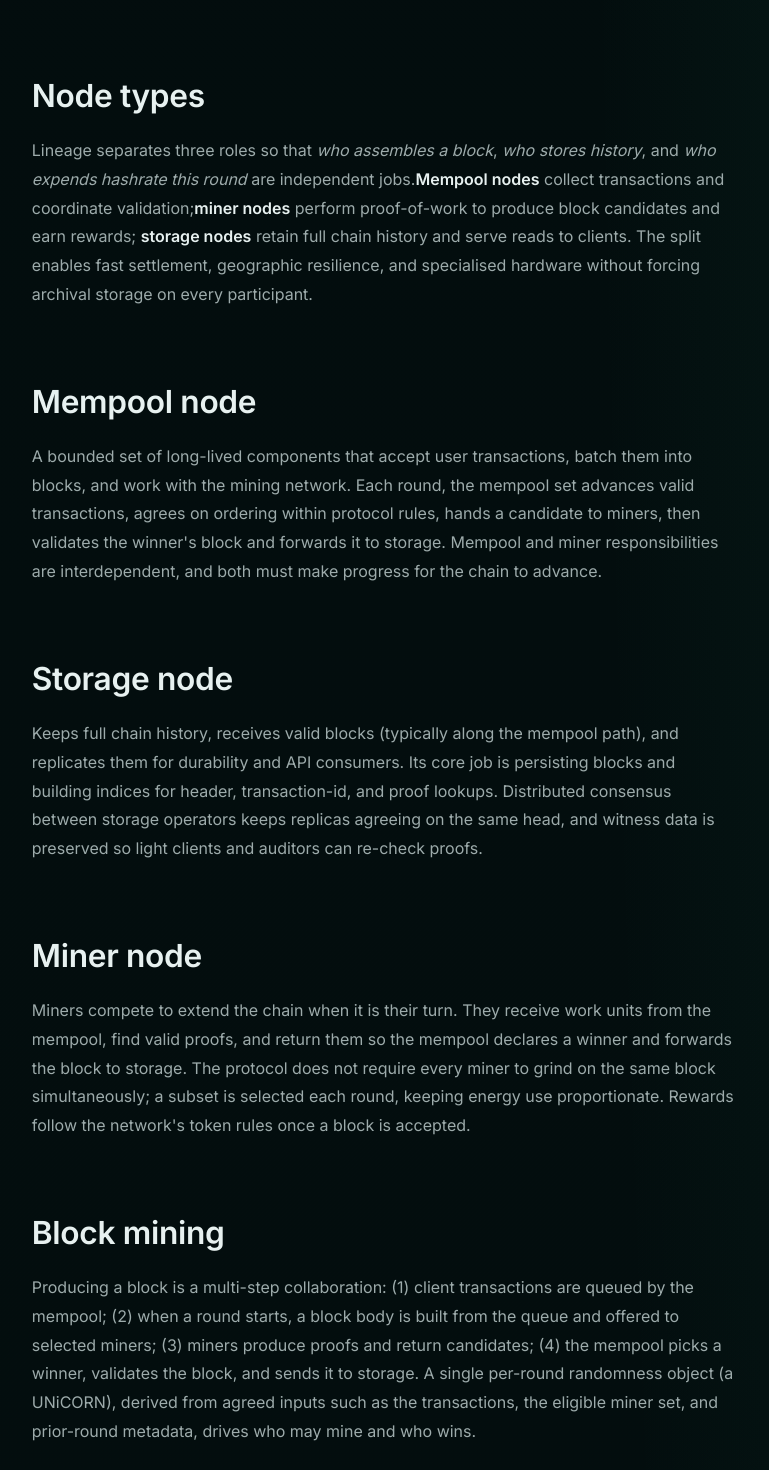
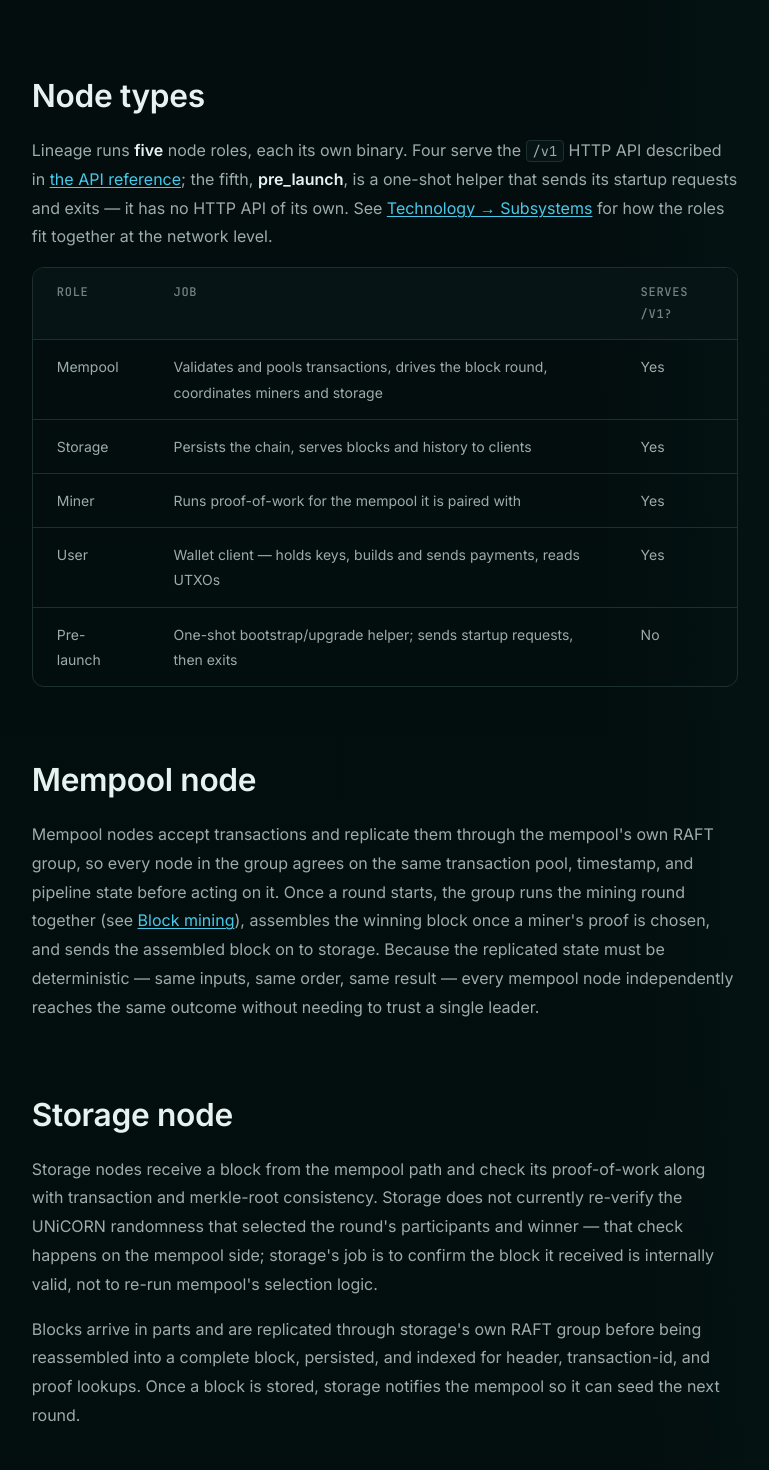
Before and after one commit to lineage-foundation/website, a Next.js app: page /docs in a window 1280 px wide. Shown: the part 7600-9070 px from the top of the page, without its empty margins (421-1190 px from the left). Built offline with nearby package versions, Linux system fonts and the light colour scheme.

Commit message:
docs(concepts): correct node roles to five; deepen mempool/storage/miner

```diff
--- a/app/docs/page.tsx
+++ b/app/docs/page.tsx
@@ -431,48 +431,71 @@ OP_DUP OP_HASH256 <address> OP_EQUALVERIFY OP_CHECKSIG`}</CodeBlock>
               <article id="c-node-types" className={styles.prose}>
                 <h2>Node types</h2>
                 <p>
-                  Lineage separates three roles so that <em>who assembles a block</em>, <em>who stores
-                  history</em>, and <em>who expends hashrate this round</em> are independent jobs.
-                  <strong>Mempool nodes</strong> collect transactions and coordinate validation;
-                  <strong>miner nodes</strong> perform proof-of-work to produce block candidates and
-                  earn rewards; <strong>storage nodes</strong> retain full chain history and serve
-                  reads to clients. The split enables fast settlement, geographic resilience, and
-                  specialised hardware without forcing archival storage on every participant.
+                  Lineage runs <strong>five</strong> node roles, each its own binary. Four serve the{" "}
+                  <code>/v1</code> HTTP API described in <a href="/developers/api">the API reference</a>;
+                  the fifth, <strong>pre_launch</strong>, is a one-shot helper that sends its startup
+                  requests and exits &mdash; it has no HTTP API of its own. See{" "}
+                  <a href="/technology#subsystems">Technology &rarr; Subsystems</a> for how the roles fit
+                  together at the network level.
                 </p>
+                <Table>
+                  <thead>
+                    <tr><th scope="col">Role</th><th scope="col">Job</th><th scope="col">Serves /v1?</th></tr>
+                  </thead>
+                  <tbody>
+                    <tr><td>Mempool</td><td>Validates and pools transactions, drives the block round, coordinates miners and storage</td><td>Yes</td></tr>
+                    <tr><td>Storage</td><td>Persists the chain, serves blocks and history to clients</td><td>Yes</td></tr>
+                    <tr><td>Miner</td><td>Runs proof-of-work for the mempool it is paired with</td><td>Yes</td></tr>
+                    <tr><td>User</td><td>Wallet client &mdash; holds keys, builds and sends payments, reads UTXOs</td><td>Yes</td></tr>
+                    <tr><td>Pre-launch</td><td>One-shot bootstrap/upgrade helper; sends startup requests, then exits</td><td>No</td></tr>
+                  </tbody>
+                </Table>
               </article>
 
               <article id="c-mempool" className={styles.prose}>
                 <h2>Mempool node</h2>
                 <p>
-                  A bounded set of long-lived components that accept user transactions, batch them into
-                  blocks, and work with the mining network. Each round, the mempool set advances valid
-                  transactions, agrees on ordering within protocol rules, hands a candidate to miners,
-                  then validates the winner&apos;s block and forwards it to storage. Mempool and miner
-                  responsibilities are interdependent, and both must make progress for the chain to
-                  advance.
+                  Mempool nodes accept transactions and replicate them through the mempool&apos;s own
+                  RAFT group, so every node in the group agrees on the same transaction pool, timestamp,
+                  and pipeline state before acting on it. Once a round starts, the group runs the mining
+                  round together (see <a href="#c-block-mining">Block mining</a>), assembles the winning
+                  block once a miner&apos;s proof is chosen, and sends the assembled block on to storage.
+                  Because the replicated state must be deterministic &mdash; same inputs, same order,
+                  same result &mdash; every mempool node independently reaches the same outcome without
+                  needing to trust a single leader.
                 </p>
               </article>
 
               <article id="c-storage" className={styles.prose}>
                 <h2>Storage node</h2>
                 <p>
-                  Keeps full chain history, receives valid blocks (typically along the mempool path),
-                  and replicates them for durability and API consumers. Its core job is persisting
-                  blocks and building indices for header, transaction-id, and proof lookups.
-                  Distributed consensus between storage operators keeps replicas agreeing on the same
-                  head, and witness data is preserved so light clients and auditors can re-check
-                  proofs.
+                  Storage nodes receive a block from the mempool path and check its proof-of-work along
+                  with transaction and merkle-root consistency. Storage does not currently re-verify the
+                  UNiCORN randomness that selected the round&apos;s participants and winner &mdash; that
+                  check happens on the mempool side; storage&apos;s job is to confirm the block it
+                  received is internally valid, not to re-run mempool&apos;s selection logic.
+                </p>
+                <p>
+                  Blocks arrive in parts and are replicated through storage&apos;s own RAFT group before
+                  being reassembled into a complete block, persisted, and indexed for header,
+                  transaction-id, and proof lookups. Once a block is stored, storage notifies the
+                  mempool so it can seed the next round.
                 </p>
               </article>
 
               <article id="c-miner" className={styles.prose}>
                 <h2>Miner node</h2>
                 <p>
-                  Miners compete to extend the chain when it is their turn. They receive work units
-                  from the mempool, find valid proofs, and return them so the mempool declares a winner
-                  and forwards the block to storage. The protocol does not require every miner to grind
-                  on the same block simultaneously; a subset is selected each round, keeping energy use
-                  proportionate. Rewards follow the network&apos;s token rules once a block is accepted.
+                  Each round, a miner builds a coinbase transaction and searches for a SHA3-256
+                  proof-of-work over the block&apos;s merkle root. Not every registered miner grinds on
+                  every block: the round&apos;s UNiCORN (see <a href="#c-block-mining">Block mining</a>)
+                  selects both the participating subset of miners and, from the proofs submitted, the
+                  single winner &mdash; keeping energy use proportionate to what a round actually needs.
+                </p>
+                <p>
+                  The block reward follows a decaying formula rather than periodic halving, and is split
+                  across the mempool quorum that produced the block. Coinbase outputs mature &mdash;
+                  become spendable &mdash; 100 blocks after they are mined.
                 </p>
               </article>
 
@@ -630,9 +653,10 @@ await wallet.accept2WayPayment(druid, details, allKeypairs);`}</CodeBlock>
                   randomness-and-witness object generated so that no single participant can steer it toward
                   anything but a random result. It depends on the transactions in the block, which miners
                   are eligible, and recent chain state, so winner selection is hard to bias without breaking
-                  consensus. The protocol uses it to restrict which miners may attempt work in a round, to
-                  choose the winning valid proof, and to supply the data storage nodes re-check during
-                  validation.
+                  consensus. The protocol uses it to restrict which miners may attempt work in a round and to
+                  choose the winning valid proof; storage does not currently re-verify this step, only
+                  the resulting block&apos;s proof-of-work and transaction/merkle consistency (see{" "}
+                  <a href="#c-storage">Storage node</a>).
                 </p>
               </article>
 
```
